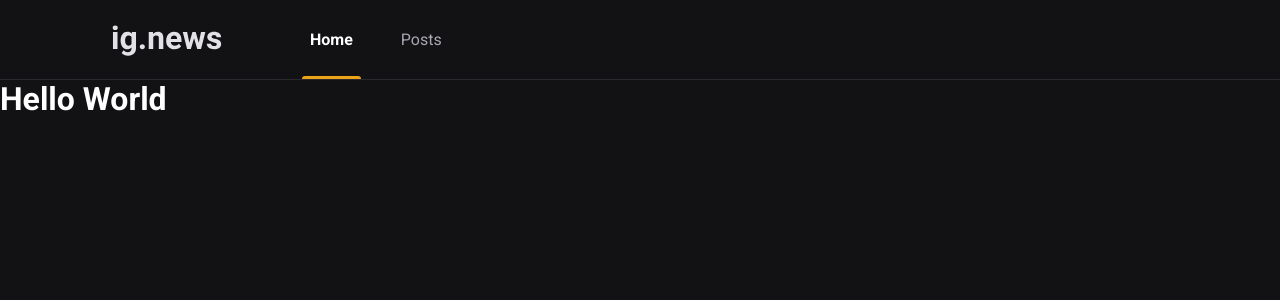
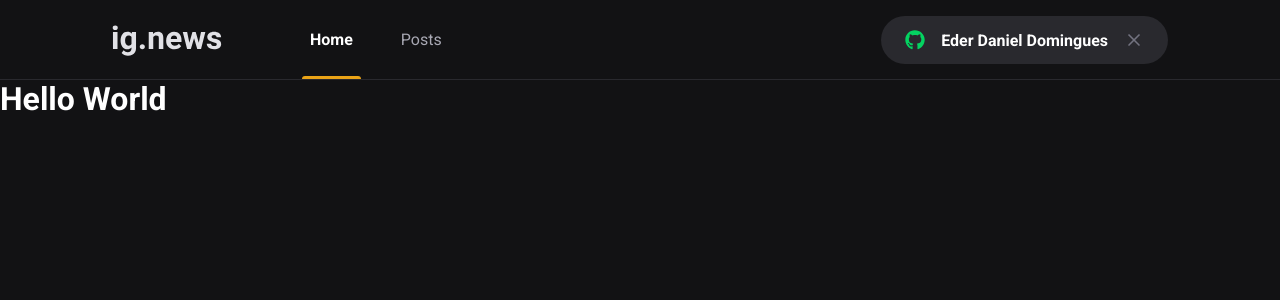
Before and after one commit to ederdaniel22/rkts-cursoreact-modulo2-ignews, a Next.js app: page / in a window 1280 px wide. Shown: the top 300 px of the page. Built offline with nearby package versions, Linux system fonts and the light colour scheme.

Commit message:
Criação do Button de logon

```diff
--- a/package.json
+++ b/package.json
@@ -12,6 +12,7 @@
     "next": "12.1.6",
     "react": "18.1.0",
     "react-dom": "18.1.0",
+    "react-icons": "^4.3.1",
     "sass": "^1.52.1"
   },
   "devDependencies": {
--- a/src/components/Header/index.tsx
+++ b/src/components/Header/index.tsx
@@ -1,3 +1,4 @@
+import { SignInButton } from '../SignInButton';
 import styles from './styles.module.scss';
 
 export function Header() {
@@ -9,6 +10,7 @@
           <a className={styles.active}>Home</a>
           <a>Posts</a>
         </nav>
+        <SignInButton />
       </div>
     </header>
   )
--- a/src/components/Header/styles.module.scss
+++ b/src/components/Header/styles.module.scss
@@ -50,4 +50,7 @@
       }
     }
   }
+  button{
+    margin-left: auto;
+  }
 }
--- /dev/null
+++ b/src/components/SignInButton/index.tsx
@@ -0,0 +1,28 @@
+import { FaGithub } from 'react-icons/fa'
+import { FiX } from 'react-icons/fi'
+
+import styles from './styles.module.scss'
+
+export function SignInButton() {
+  const isUserLoggedIn = true;
+
+  return isUserLoggedIn ? (
+    <button
+      type="button"
+      className={styles.signInButton}
+    >
+      <FaGithub color='#04d361' />
+      Eder Daniel Domingues
+
+      <FiX color="#737380" className={styles.closeIcon} />
+    </button>
+  ) : (
+    <button
+      type="button"
+      className={styles.signInButton}
+    >
+      <FaGithub color='#eba417' />
+      Sign in with GitHub
+    </button>
+  )
+}
--- /dev/null
+++ b/src/components/SignInButton/styles.module.scss
@@ -0,0 +1,33 @@
+  .signInButton{
+    height: 3rem;
+    border-radius: 3rem;
+    background: var(--gray-800);
+    border: 0;
+    padding: 0 1.5rem;
+
+    display: flex;
+    align-items: center;
+    justify-content: center;
+
+    color: var(--white);
+    font-weight: bold;
+
+    svg{
+      width: 20px;
+      height: 20px;
+    }
+
+    svg:first-child{
+      margin-right: 1rem;
+    }
+
+    svg.closeIcon{
+      margin-left: 1rem;
+    }
+
+    transition: filter 0.2s;
+
+    &:hover{
+      filter: brightness(0.8);
+    }
+  }
--- a/src/styles/global.scss
+++ b/src/styles/global.scss
@@ -10,6 +10,7 @@
   --gray-100: #e1e1e6;
   --gray-300: #a8a8b3;
   --gray-800: #29292e;
+  --gray-850: 1f2729;
   --gray-900: #121214;
 
   --cyan-500:#61dafb;
```
Also changed, not shown: 2 other files (tests, documents, lock files or other folders).
